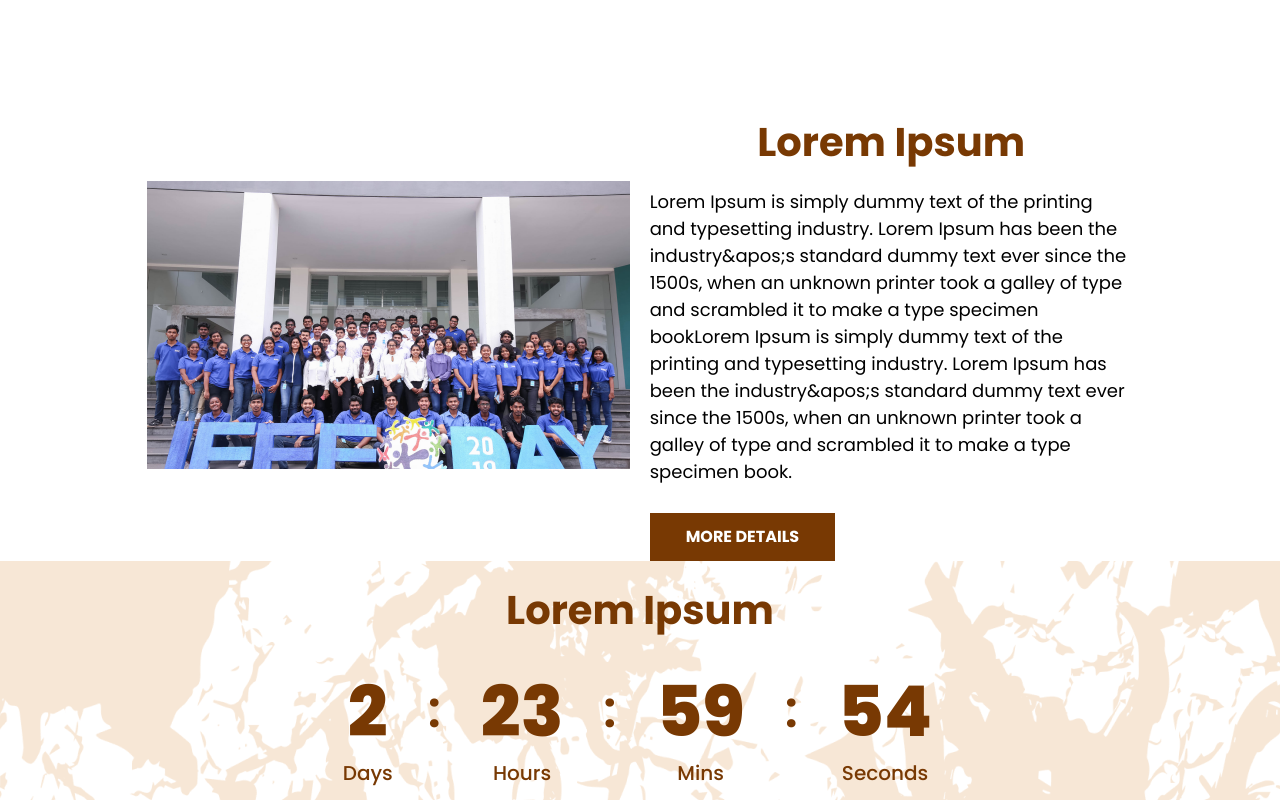
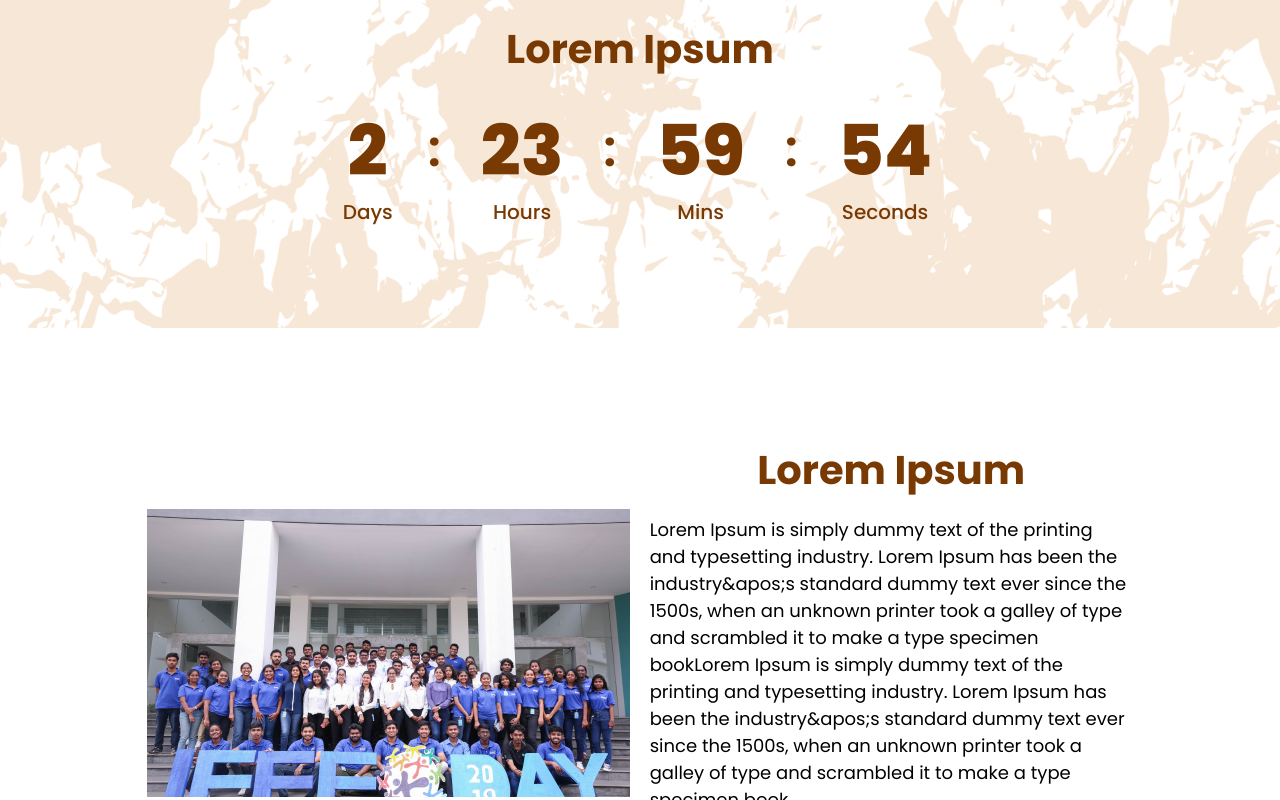
Before and after one commit to IEEE-Student-Branch-NSBM/IEEE-DAY-2022, a Next.js app: page / in a window 1280 px wide. Shown: the top 800 px of the page. Built offline with nearby package versions, Linux system fonts and the light colour scheme.

Commit message:
Changed positioning of About section

```diff
--- a/src/pages/index.js
+++ b/src/pages/index.js
@@ -23,11 +23,11 @@ export default function Home() {
       </Head>
 
       <section className="relative justify-center mx-auto my-auto">
-        <AboutSection />
+        <CountdownTimer targetDate={countdownMath()} />
       </section>
 
       <section className="relative justify-center mx-auto my-auto">
-        <CountdownTimer targetDate={countdownMath()} />
+        <AboutSection />
       </section>
 
       <section className="relative justify-center mx-auto my-auto">
```
